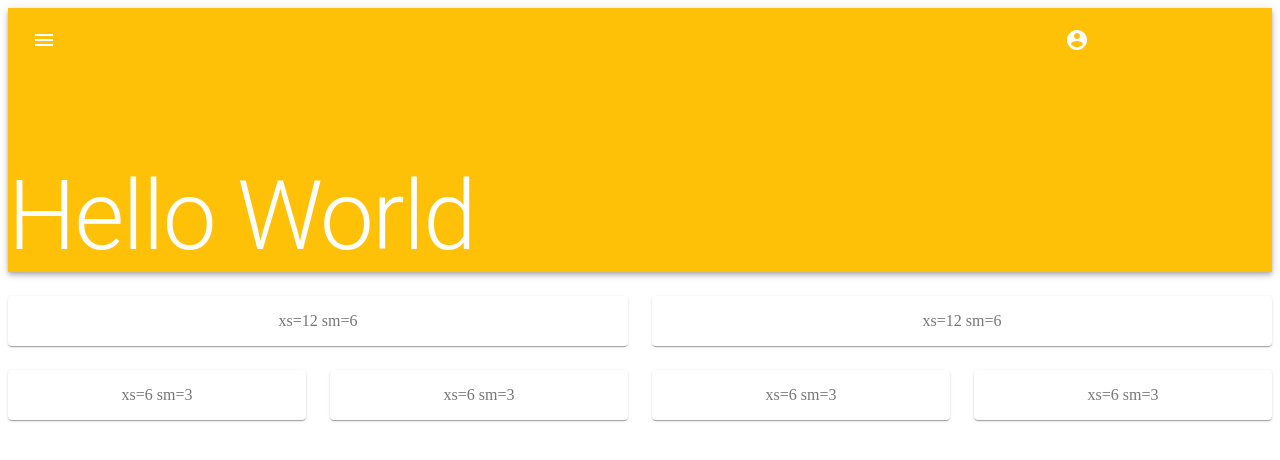
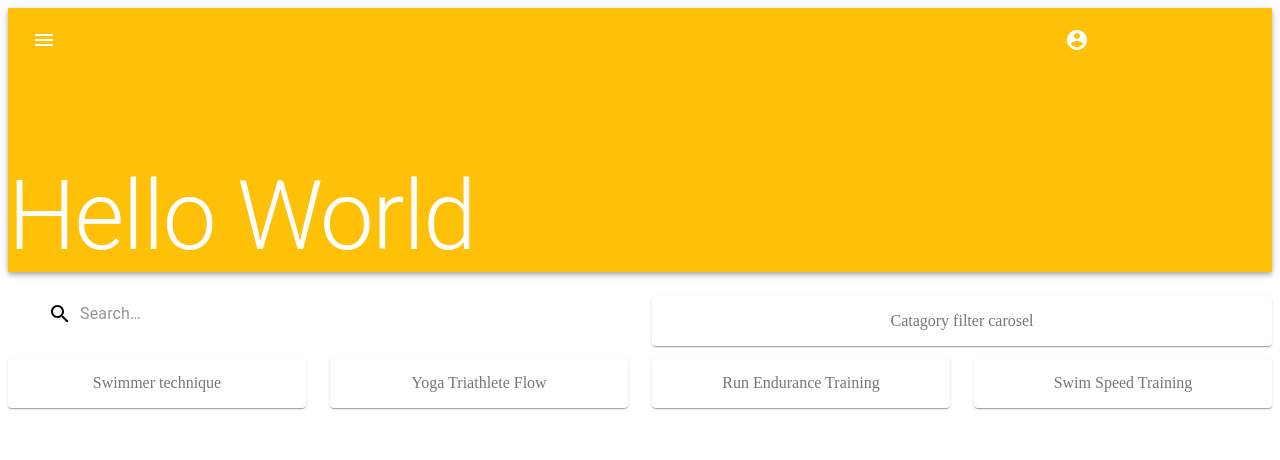
Before and after one commit to dotsync/wellness, a React (Create React App) app: page / in a window 1280 px wide. Shown: the top 460 px of the page. Built offline with nearby package versions, Linux system fonts and the light colour scheme.

Commit message:
Creates WorkoutsDisplay component

```diff
--- a/src/App.js
+++ b/src/App.js
@@ -1,4 +1,6 @@
 import Navbar from './components/Navbar'
+import WorkoutsDisplay from './components/WorkoutsDisplay'
+import Searchbar from './components/Searchbar'
 import { makeStyles } from '@material-ui/core/styles';
 import { Paper, Grid} from '@material-ui/core';
 // import Grid from '@material-ui/core/Grid';
@@ -28,25 +30,15 @@ function App() {
 
         {/* Search */}
         <Grid item xs={12} sm={6}>
-          <Paper className={classes.paper}>xs=12 sm=6</Paper>
+          <Searchbar />
         </Grid>
         <Grid item xs={12} sm={6}>
-          <Paper className={classes.paper}>xs=12 sm=6</Paper>
+          <Paper className={classes.paper}>Catagory filter carosel</Paper>
         </Grid>
         {/* Workout Cards */}
-        <Grid item xs={6} sm={3}>
-          <Paper className={classes.paper}>xs=6 sm=3</Paper>
         </Grid>
-        <Grid item xs={6} sm={3}>
-          <Paper className={classes.paper}>xs=6 sm=3</Paper>
-        </Grid>
-        <Grid item xs={6} sm={3}>
-          <Paper className={classes.paper}>xs=6 sm=3</Paper>
-        </Grid>
-        <Grid item xs={6} sm={3}>
-          <Paper className={classes.paper}>xs=6 sm=3</Paper>
-        </Grid>
-      </Grid>
+        <WorkoutsDisplay />
+
     </div>
   );
 }
--- /dev/null
+++ b/src/components/Searchbar.js
@@ -0,0 +1,72 @@
+import React from 'react'
+import { makeStyles, fade } from '@material-ui/core/styles';
+import SearchIcon from '@material-ui/icons/Search';
+import InputBase from '@material-ui/core/InputBase';
+
+const useStyles = makeStyles((theme) => ({
+  root: {
+    flexGrow: 1,
+  },
+  paper: {
+    padding: theme.spacing(2),
+    textAlign: 'center',
+    color: theme.palette.text.secondary,
+  },
+    search: {
+      position: 'relative',
+      borderRadius: theme.shape.borderRadius,
+      backgroundColor: fade(theme.palette.common.white, 0.15),
+      '&:hover': {
+        backgroundColor: "fade(theme.palette.common.white, 0.25),"
+      },
+      marginRight: theme.spacing(2),
+      marginLeft: 0,
+      width: '100%',
+      [theme.breakpoints.up('sm')]: {
+        marginLeft: theme.spacing(3),
+        width: 'auto',
+      },
+    },
+    searchIcon: {
+      padding: theme.spacing(0, 2),
+      height: '100%',
+      position: 'absolute',
+      pointerEvents: 'none',
+      display: 'flex',
+      alignItems: 'center',
+      justifyContent: 'center',
+    },
+    inputRoot: {
+      color: 'inherit',
+    },
+    inputInput: {
+      padding: theme.spacing(1, 1, 1, 0),
+      // vertical padding + font size from searchIcon
+      paddingLeft: `calc(1em + ${theme.spacing(4)}px)`,
+      transition: theme.transitions.create('width'),
+      width: '100%',
+      [theme.breakpoints.up('md')]: {
+        width: '20ch',
+      },
+    },
+}));
+
+export default function Searchbar() {
+  const classes = useStyles();
+
+  return (
+    <div className={classes.search}>
+    <div className={classes.searchIcon}>
+      <SearchIcon />
+    </div>
+    <InputBase
+      placeholder="Search…"
+      classes={{
+        root: classes.inputRoot,
+        input: classes.inputInput,
+      }}
+      inputProps={{ 'aria-label': 'search' }}
+    />
+  </div>
+  )
+}
--- /dev/null
+++ b/src/components/WorkoutsDisplay.js
@@ -0,0 +1,36 @@
+import React from 'react'
+import { Paper, Grid } from '@material-ui/core';
+import { makeStyles } from '@material-ui/core/styles';
+
+const useStyles = makeStyles((theme) => ({
+  root: {
+    flexGrow: 1,
+  },
+  paper: {
+    padding: theme.spacing(2),
+    textAlign: 'center',
+    color: theme.palette.text.secondary,
+  }
+}));
+
+export default function WorkoutsDisplay() {
+  const classes = useStyles();
+  return (
+    <div>
+      <Grid container spacing={3}>
+        <Grid item xs={6} sm={3}>
+          <Paper className={classes.paper}>Swimmer technique</Paper>
+        </Grid>
+        <Grid item xs={6} sm={3}>
+          <Paper className={classes.paper}>Yoga Triathlete Flow</Paper>
+        </Grid>
+        <Grid item xs={6} sm={3}>
+          <Paper className={classes.paper}>Run Endurance Training</Paper>
+        </Grid>
+        <Grid item xs={6} sm={3}>
+          <Paper className={classes.paper}>Swim Speed Training</Paper>
+        </Grid>
+      </Grid>
+    </div >
+  )
+}
```
